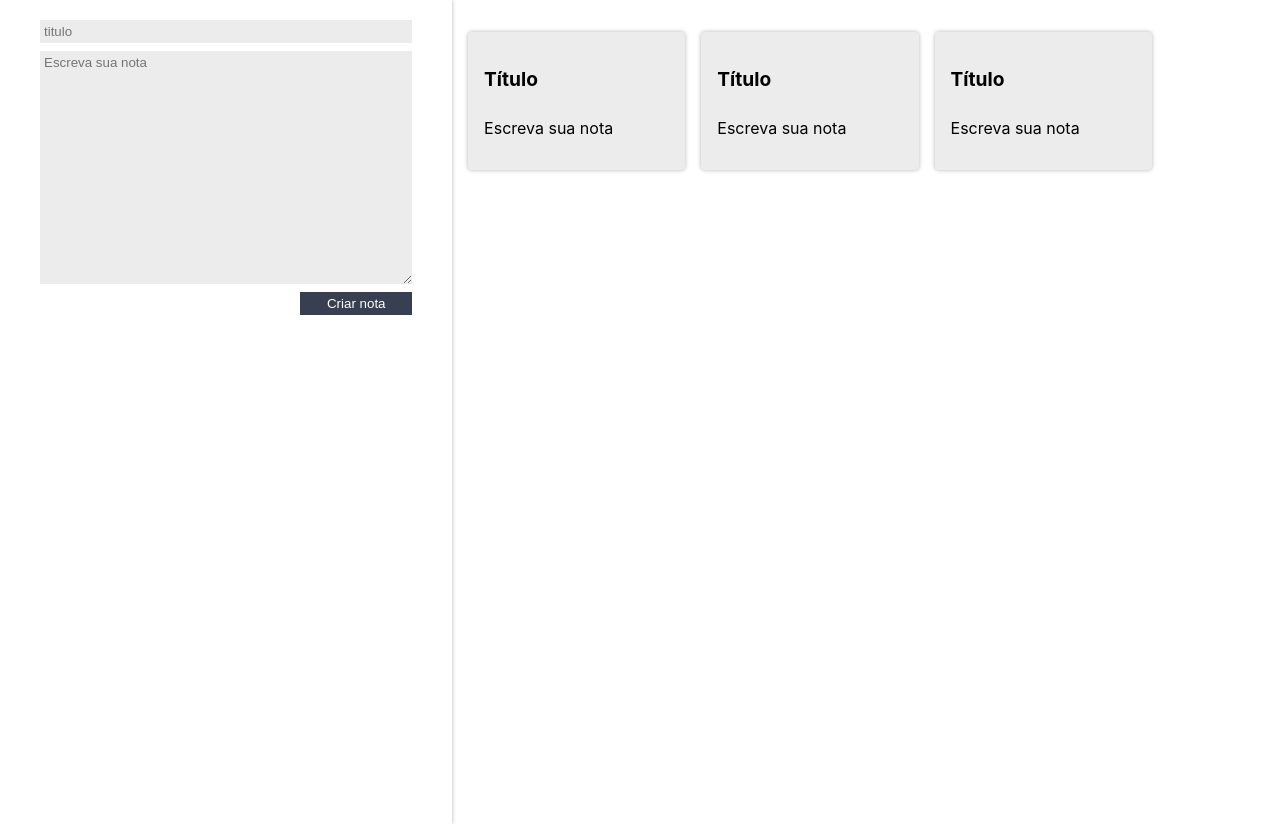
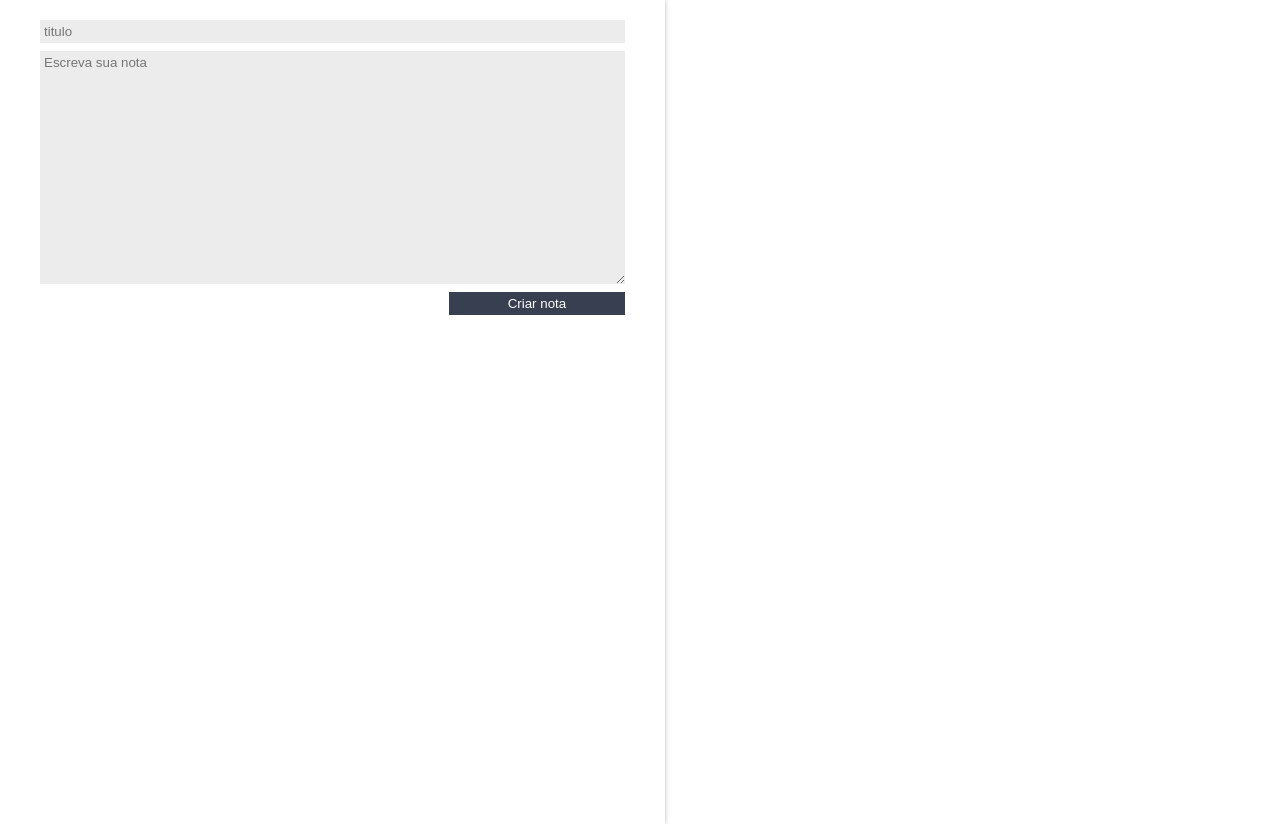
Before and after one commit to NB3zerra/curso-react, a React (Create React App) app: page / in a window 1280 px wide. Built offline with nearby package versions, Linux system fonts and the light colour scheme.

Commit message:
implementando a função de criação de notas

```diff
--- a/src/App.js
+++ b/src/App.js
@@ -4,11 +4,27 @@
 import './assets/app.css'
 import './assets/index.css';
 class App extends Component {
+
+  constructor() {
+    super()
+    this.state = {
+      notes: []
+    }
+  }
+
+  createNote(title, text) {
+    const newNote = { title, text }
+    const newNoteArray = [...this.state.notes, newNote]
+    const newState = {
+      notes: newNoteArray
+    }
+    this.setState(newState)
+  }
   render() {
     return (
       <section className="content">
-        <FormularioCadastro />
-        <ListaDeNotas />
+        <FormularioCadastro createNote={this.createNote.bind(this)} />
+        <ListaDeNotas notas={this.state.notes} />
       </section>
     );
   }
--- a/src/components/CardNota/cardNota.jsx
+++ b/src/components/CardNota/cardNota.jsx
@@ -6,9 +6,9 @@
         return (
             <section className="card-nota">
                 <header className="card-nota_cabecalho">
-                    <h3 className="card-nota_titulo">Título</h3>
+                    <h3 className="card-nota_titulo">{this.props.title}</h3>
                 </header>
-                <p className="card-nota_texto">Escreva sua nota</p>
+                <p className="card-nota_texto">{this.props.text}</p>
             </section>
         )
     }
--- a/src/components/FormularioCadastro/formularioCadastro.jsx
+++ b/src/components/FormularioCadastro/formularioCadastro.jsx
@@ -3,32 +3,51 @@
 
 class FormularioCadastro extends Component {
 
-    constructor(){
-        super()
+    constructor(props) {
+        super(props)
         this.title = ""
+        this.text = ""
     }
 
-    handleTitleSet(event) {
+    _handleTitleSet(event) {
+        event.stopPropagation()
         this.title = event.target.value
-        console.log(this.title);
+    }
+
+    _handleTextSet(event) {
+        event.stopPropagation()
+        this.text = event.target.value
+    }
+
+    _createNote(event) {
+        event.preventDefault()
+        event.stopPropagation()
+        this.props.createNote(this.title, this.text)
     }
 
     render() {
         return (
-            <form className="form-cadastro">
+            <form
+                className="form-cadastro"
+                onSubmit={this._createNote.bind(this)}
+            >
                 <input
                     type="text"
                     placeholder="titulo"
                     className="form-cadastro_input"
-                    onChange={this.handleTitleSet.bind(this)}
+                    onChange={this._handleTitleSet.bind(this)}
                 />
                 <textarea
                     rows={15}
                     placeholder="Escreva sua nota"
                     className="form-cadastro_input"
+                    onChange={this._handleTextSet.bind(this)}
                 >
                 </textarea>
-                <button className="form-cadastro_input form-cadastro_submit">
+                <button
+                    className="form-cadastro_input form-cadastro_submit"
+
+                >
                     Criar nota
                 </button>
             </form>
--- a/src/components/ListaNotas/listaNotas.jsx
+++ b/src/components/ListaNotas/listaNotas.jsx
@@ -6,10 +6,10 @@
     render() {
         return (
             <ul className="lista-notas">
-                {Array.of("Trabalho", "Trabalho", "Estudos").map((categoria, index) => {
+                {this.props.notas.map((note, index) => {
                     return (
                         <li className="lista-notas_item" key={index}>
-                            <CardNota />
+                            <CardNota title={note.title} text={note.text}/>
                         </li>
                     )
                 })}
```
